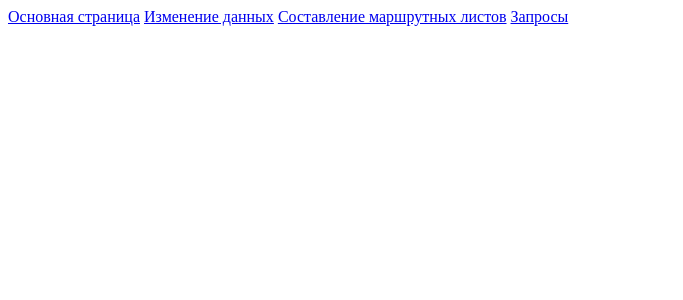
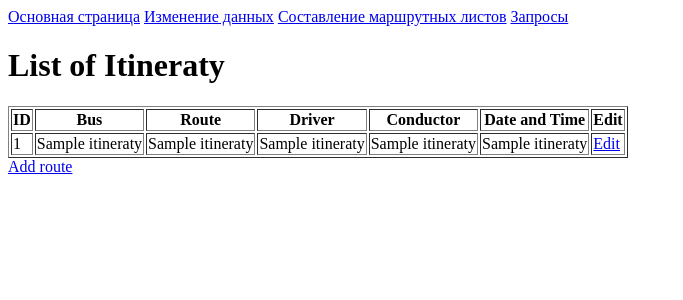
Before and after one commit to mesor21/Course_Progect_DB, a Flask app: page /compose_routes in a window 1280 px wide. Shown: the top 300 px of the page, without its empty margins (0-683 px from the left). Run offline with Flask 3, Linux system fonts and the light colour scheme; a database or web service that is not in the repository returns one stand-in record (values such as "Sample title"); some libraries are stand-ins or nearby versions.

Commit message:
Создание и изменение маршрутных листов

```diff
--- a/DBconnect.py
+++ b/DBconnect.py
@@ -255,3 +255,46 @@ class Database:
     def delete_bus(self, id):
         delete_bus_sql = "DELETE FROM Bus WHERE BusID = %s"
         self.query(delete_bus_sql, (id,))
+
+# =============
+#   Itineraty
+# =============
+    def get_itineraty_list(self):
+        return self.query("""
+            SELECT
+                Itineraty.ItineratyID,
+                Bus.StateNumber AS bus_state_number,
+                Routes.Number AS route_number,
+                CONCAT(Driver.Name, ' ', Driver.SecondName) AS driver_name,
+                CONCAT(Conductor.Name, ' ', Conductor.SecondName) AS conductor_name,
+                Itineraty.DateTime AS date_time
+            FROM Itineraty
+            LEFT JOIN Bus ON Itineraty.BusID = Bus.BusID
+            LEFT JOIN Routes ON Itineraty.RoutesID = Routes.RoutesID
+            LEFT JOIN Employee AS Driver ON Itineraty.Driver_EmployeeID = Driver.EmployeeID
+            LEFT JOIN Employee AS Conductor ON Itineraty.Conductor_EmployeeID = Conductor.EmployeeID;
+        """)
+
+    def get_itineraty_by_id(self, id):
+        itineraty_data = self.query("SELECT * FROM Itineraty WHERE ItineratyID = %s", (id,))
+        if itineraty_data:
+            itineraty_dict = {
+                'ItineratyID': itineraty_data[0][0],
+                'BusID': itineraty_data[0][1],
+                'RoutesID': itineraty_data[0][2],
+                'DateTime': itineraty_data[0][3],
+                'Driver_EmployeeID': itineraty_data[0][4],
+                'Conductor_EmployeeID': itineraty_data[0][5]
+            }
+        else:
+            itineraty_dict = {}
+        return itineraty_dict
+    def update_itineraty(self, data):
+        update_itineraty_sql = "UPDATE Itineraty SET BusID = %s, RoutesID = %s, DateTime = %s, Driver_EmployeeID = %s, Conductor_EmployeeID = %s WHERE ItineratyID = %s"
+        self.query(update_itineraty_sql, data)
+    def add_itineraty(self, data):
+        insert_itineraty_sql = "INSERT INTO Itineraty (BusID, RoutesID, DateTime, Driver_EmployeeID, Conductor_EmployeeID) VALUES (%s, %s, %s, %s, %s)"
+        return self.query(insert_itineraty_sql, data)
+    def delete_itineraty(self, id):
+        delete_itineraty_sql = "DELETE FROM Itineraty WHERE ItineratyID = %s"
+        self.query(delete_itineraty_sql, (id,))
--- a/main.py
+++ b/main.py
@@ -295,11 +295,49 @@ def delete_bus(bus_id):
     return redirect(url_for('list_bus'))
 
 # ___________________________________
-
 @app.route('/compose_routes')
 def compose_routes():
-    return render_template('./data/compose_routes.html')
-# ___________________________________
+    itineraty = connect.get_itineraty_list()
+    return render_template('./data/itineraty/list.html', itineraty=itineraty)
+
+@app.route('/compose_routes/add', methods=['GET', 'POST'])
+def add_itineraty():
+    if request.method == 'POST':
+        bus_id = request.form['bus_id']
+        routes_id = request.form['routes_id']
+        date_time = request.form['date_time']
+        driver_employee_id = request.form['driver_employee_id']
+        conductor_employee_id = request.form['conductor_employee_id']
+
+        connect.add_itineraty((bus_id, routes_id, date_time, driver_employee_id, conductor_employee_id))
+        return redirect(url_for('compose_routes'))
+
+    buses = connect.get_bus_list()
+    routes = connect.get_routes_list()
+    employees = connect.get_employee_list()
+
+    return render_template('./data/itineraty/add.html', buses=buses, routes=routes, employees=employees)
+
+@app.route('/compose_routes/<int:itineraty_id>', methods=['GET', 'POST'])
+def update_itineraty(itineraty_id):
+    if request.method == 'POST':
+        updated_bus_id = request.form['bus_id']
+        updated_routes_id = request.form['routes_id']
+        updated_date_time = request.form['date_time']
+        updated_driver_employee_id = request.form['driver_employee_id']
+        updated_conductor_employee_id = request.form['conductor_employee_id']
+
+        connect.update_itineraty((updated_bus_id, updated_routes_id, updated_date_time, updated_driver_employee_id, updated_conductor_employee_id, itineraty_id))
+        return redirect(url_for('compose_routes'))
+
+    itineraty = connect.get_itineraty_by_id(itineraty_id)
+    buses = connect.get_bus_list()
+    routes = connect.get_routes_list()
+    employees = connect.get_employee_list()
+    return render_template('./data/itineraty/edit.html', itineraty=itineraty, buses=buses, routes=routes, employees=employees)
+
+#_____________________________________________________________
+
 @app.route('/queries')
 def queries_page():
     return render_template('./data/queries.html')
--- a/templates/data/compose_routes.html
+++ /dev/null
@@ -1,14 +0,0 @@
-<!DOCTYPE html>
-<html lang="en">
-<head>
-    <meta charset="UTF-8">
-    <title>Title</title>
-    <a href="{{ url_for('main_page') }}">Основная страница</a>
-    <a href="{{ url_for('edit_page') }}">Изменение данных</a>
-    <a href="{{ url_for('compose_routes') }}">Составление маршрутных листов</a>
-    <a href="{{ url_for('queries_page') }}">Запросы</a>
-</head>
-<body>
-
-</body>
-</html>
--- a/templates/data/edit.html
+++ b/templates/data/edit.html
@@ -2,18 +2,19 @@
 <html lang="en">
 <head>
     <meta charset="UTF-8">
-    <title>Title</title>
+    <title>Edit</title>
     <a href="{{ url_for('main_page') }}">Основная страница</a>
     <a href="{{ url_for('edit_page') }}">Изменение данных</a>
     <a href="{{ url_for('compose_routes') }}">Составление маршрутных листов</a>
     <a href="{{ url_for('queries_page') }}">Запросы</a>
 </head>
 <body>
+    <br>
     <a href="{{ url_for('list_jobTitle')}}">Job Title</a><br>
     <a href="{{ url_for('list_department')}}">Department</a><br>
     <a href="{{ url_for('list_driver_category')}}">Driver Category</a><br>
+    <a href="{{ url_for('list_employee')}}">Employee</a><br>
     <a href="{{ url_for('list_routes')}}">Routes</a><br>
-    <a href="{{ url_for('list_employee')}}">Employee</a><br>
     <a href="{{ url_for('list_brand')}}">Brand</a><br>
     <a href="{{ url_for('list_bus')}}">Bus</a><br>
 </body>
--- /dev/null
+++ b/templates/data/itineraty/list.html
@@ -0,0 +1,39 @@
+<!DOCTYPE html>
+<html lang="en">
+<head>
+    <meta charset="UTF-8">
+    <title>List Itineraty</title>
+    <a href="{{ url_for('main_page') }}">Основная страница</a>
+    <a href="{{ url_for('edit_page') }}">Изменение данных</a>
+    <a href="{{ url_for('compose_routes') }}">Составление маршрутных листов</a>
+    <a href="{{ url_for('queries_page') }}">Запросы</a>
+</head>
+<body>
+    <h1>List of Itineraty</h1>
+    <table border="1">
+        <tr>
+            <th>ID</th>
+            <th>Bus</th>
+            <th>Route</th>
+            <th>Driver</th>
+            <th>Conductor</th>
+            <th>Date and Time</th>
+            <th>Edit</th>
+        </tr>
+        {% for itineraty in itineraty %}
+            <tr>
+                <td>{{ itineraty[0] }}</td>
+                <td>{{ itineraty[1] }}</td>
+                <td>{{ itineraty[2] }}</td>
+                <td>{{ itineraty[4] }}</td>
+                <td>{{ itineraty[3] }}</td>
+                <td>{{ itineraty[5] }}</td>
+                <td>
+                    <a href="{{ url_for('update_itineraty', itineraty_id=itineraty[0]) }}">Edit</a>
+                </td>
+            </tr>
+        {% endfor %}
+    </table>
+    <a href="{{ url_for('add_itineraty') }}">Add route</a>
+</body>
+</html>
```
Also changed, not shown: templates/data/itineraty/add.html (added, +52 -0 lines), templates/data/itineraty/edit.html (added, +48 -0 lines), README.md.
